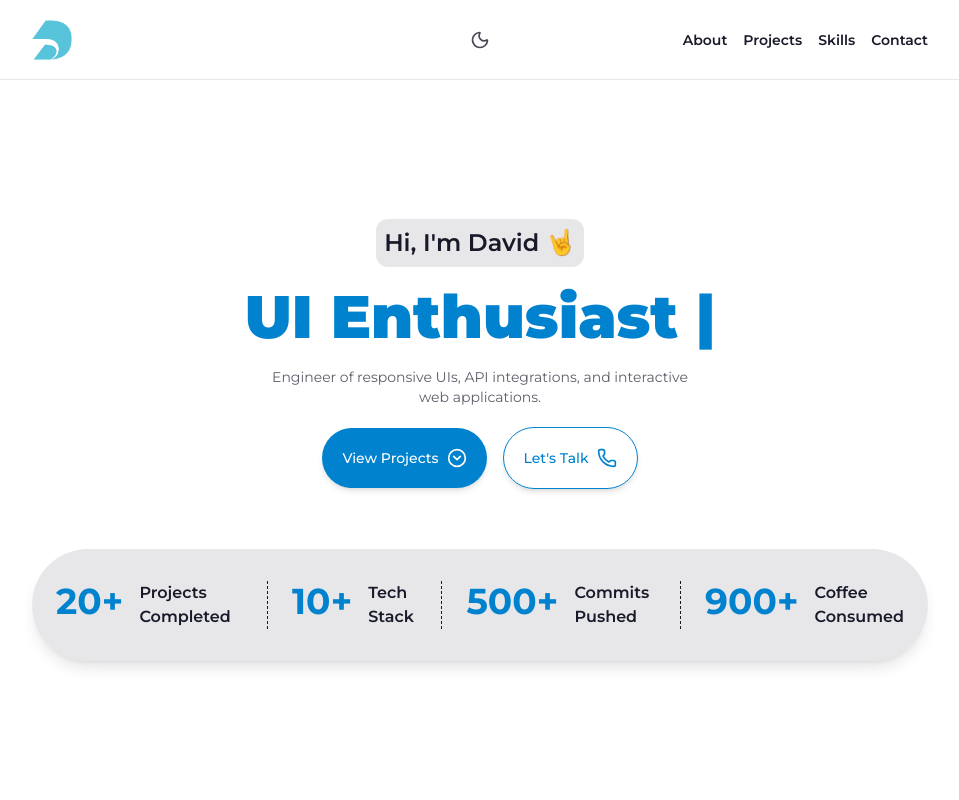
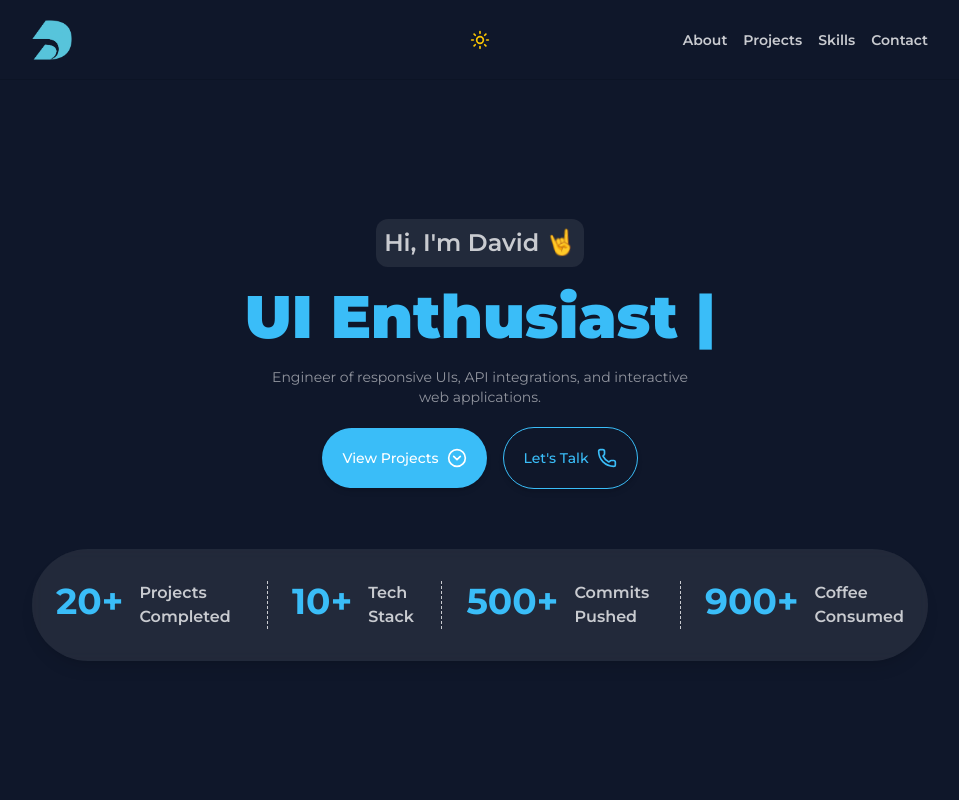
Before and after one commit to davidalfarero/davidalfarero-portfolio, a React (Vite) app: page / in a window 1280 px wide. Shown: the top 800 px of the page, without its empty margins (160-1119 px from the left). Built offline with nearby package versions, Linux system fonts and the light colour scheme.

Commit message:
feat: set 'night' as default theme on first visit using localStorage fallback

```diff
--- a/src/components/Navbar.jsx
+++ b/src/components/Navbar.jsx
@@ -12,7 +12,8 @@ const Navbar = () => {
   const [isMenuOpen, setIsMenuOpen] = useState(false);
   const [scrolled, setScrolled] = useState(false);
   const [isDarkMode, setIsDarkMode] = useState(() => {
-    return localStorage.getItem('theme') === 'night';
+    const storedTheme = localStorage.getItem('theme');
+    return storedTheme ? storedTheme === 'night' : true;
   });
 
   useEffect(() => {
--- a/src/index.css
+++ b/src/index.css
@@ -1,6 +1,6 @@
 @import "tailwindcss";
 @plugin "daisyui" {
-  themes: "light", "dark", "night", "aqua", "corporate";
+  themes: "corporate", "night";
 }
 
 #root {
```
Also changed, not shown: 2 other files (tests, documents, lock files or other folders).
